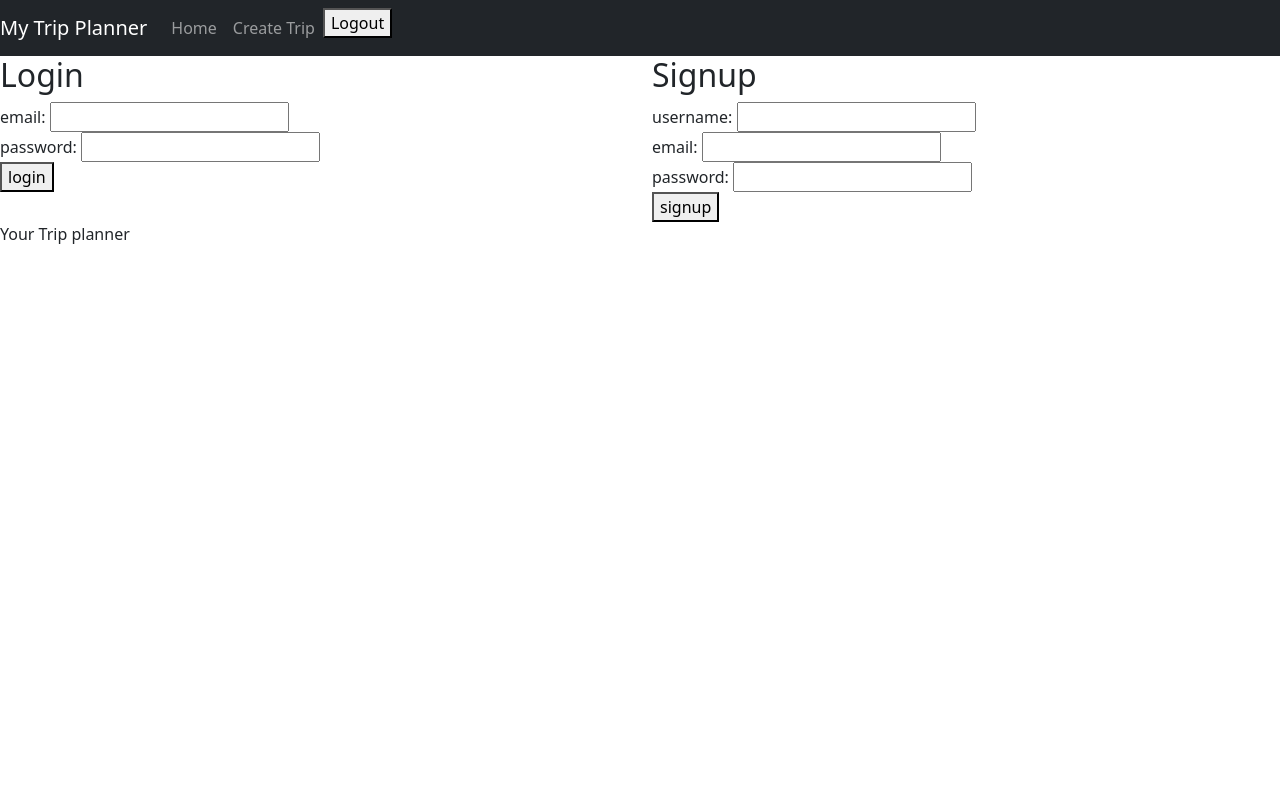
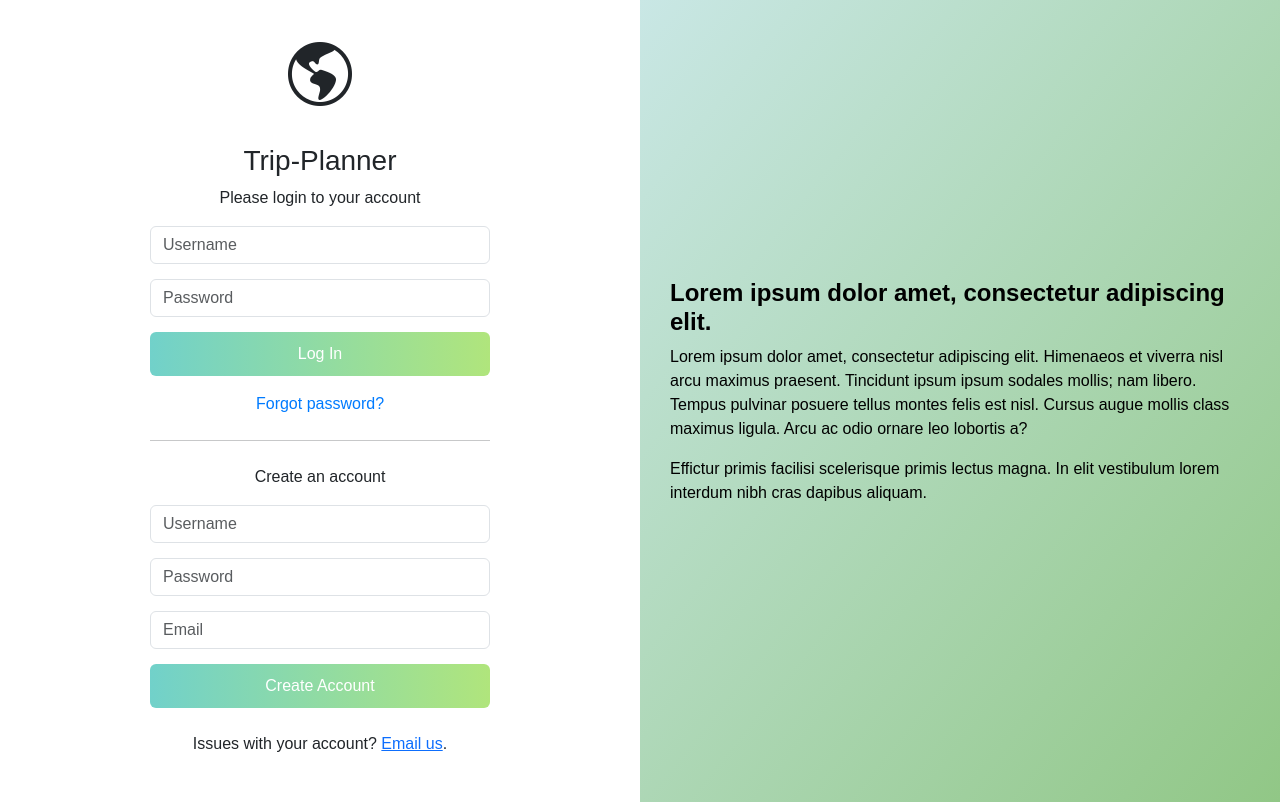
Before and after one commit to natale565/Trip-Planner, a Node server app: page / in a window 1280 px wide. Before the commit the page ends 244 px from the top, so only its background shows below. Run offline with Node 20, Linux system fonts and the light colour scheme; some libraries are stand-ins or nearby versions.

Commit message:
started styling login

```diff
--- a/package.json
+++ b/package.json
@@ -8,6 +8,7 @@
     "array-flatten": "^1.1.1",
     "bcrypt": "^5.1.1",
     "body-parser": "^1.20.2",
+    "bootstrap-icons": "^1.11.3",
     "bytes": "^3.1.2",
     "call-bind": "^1.0.7",
     "connect-session-sequelize": "^7.1.7",
--- a/public/css/style.css
+++ b/public/css/style.css
@@ -0,0 +1,77 @@
+
+
+/* login page css */
+body {
+    font-family: Arial, sans-serif;
+}
+.login-page {
+    display: flex;
+    height: 100vh;
+    justify-content: center;
+    align-items: center;
+    background-color: white;
+}
+.login-container {
+    background-color: white;
+    padding: 30px;
+    border-radius: 8px;
+
+    width: 400px;
+}
+.right-section {
+    background: linear-gradient(to bottom right, #c9e7e5, #91c786);
+    padding: 30px;
+    color: black;
+}
+.right-section h4 {
+    font-weight: bold;
+}
+.form-control {
+    margin-bottom: 15px;
+}
+.login-button, .create-account-button {
+    background: linear-gradient(to right, #71d1ca, #b0e57c);
+    border: none;
+    color: white;
+    padding: 10px;
+}
+.forgot-password {
+    color: #007bff;
+    cursor: pointer;
+}
+.social-icons {
+    position: absolute;
+    bottom: 20px;
+    left: 50%;
+    transform: translateX(-50%);
+}
+.social-icons img {
+    width: 30px;
+    margin: 0 10px;
+}
+.logo {
+    display: flex;
+    justify-content: center;
+    align-items: center;
+    margin-bottom: 20px;
+}
+.logo img {
+    width: 50px;
+}
+
+/* footer css */
+.footer {
+    background-color: #f8f9fa;
+    padding: 20px;
+}
+.footer a {
+    color: #333;
+    text-decoration: none;
+}
+.footer a:hover {
+    color: #007bff;
+}
+.social-icons a {
+    margin: 0 10px;
+    font-size: 20px;
+}
--- a/views/login.ejs
+++ b/views/login.ejs
@@ -1,5 +1,6 @@
-<%- include('partials/head')%> <%- include('partials/navbar') %>
-<div class="row">
+<%- include('partials/head') %>
+
+<!-- <div class="row">
         <div class="col-md-6">
           <h2>Login</h2>
 
@@ -41,5 +42,47 @@
       </div>
       <script src="/js/signup.js"></script>
       <script src="/js/login.js"></script>
-</main>
-<%-include('partials/footer')%>
+</main> -->
+
+<div class="container-fluid login-page">
+    <div class="row">
+        <!-- Left Section (Login Form) -->
+        <div class="col-md-6 d-flex justify-content-center align-items-center">
+            <div class="login-container text-center">
+                <div class="logo">
+                  <i class="bi bi-globe-americas" style="font-size: 64px;"></i>
+                  </svg>
+                </div>
+                <h3>Trip-Planner</h3>
+                <p>Please login to your account</p>
+                <form>
+                    <input type="text" class="form-control" placeholder="Username">
+                    <input type="password" class="form-control" placeholder="Password">
+                    <button type="submit" class="btn login-button w-100">Log In</button>
+                </form>
+                <div class="forgot-password mt-3">Forgot password?</div>
+                <hr class="my-4">
+                <p>Create an account</p>
+                <form>
+                    <input type="text" class="form-control" placeholder="Username">
+                    <input type="password" class="form-control" placeholder="Password">
+                    <input type="email" class="form-control" placeholder="Email">
+                    <button type="submit" class="btn create-account-button w-100">Create Account</button>
+                </form>
+                <p class="mt-4">Issues with your account? <a href="mailto:support@trip-planner.com">Email us</a>.</p>
+            </div>
+        </div>
+
+        <!-- Right Section (Information) -->
+        <div class="col-md-6 right-section d-flex align-items-center">
+            <div>
+                <h4>Lorem ipsum dolor amet, consectetur adipiscing elit.</h4>
+                <p>Lorem ipsum dolor amet, consectetur adipiscing elit. Himenaeos et viverra nisl arcu maximus praesent. Tincidunt ipsum ipsum sodales mollis; nam libero. Tempus pulvinar posuere tellus montes felis est nisl. Cursus augue mollis class maximus ligula. Arcu ac odio ornare leo lobortis a?</p>
+                <p>Effictur primis facilisi scelerisque primis lectus magna. In elit vestibulum lorem interdum nibh cras dapibus aliquam.</p>
+            </div>
+        </div>
+    </div>
+</div>
+
+</body>
+</html>
--- a/views/partials/footer.ejs
+++ b/views/partials/footer.ejs
@@ -1,6 +1,28 @@
-<footer>
-    <p>Your Trip planner</p>
+
+<footer class="footer d-flex justify-content-between align-items-center">
+    <div class="left-text">
+        <p class="mb-0">&copy; 2024 Trip-Planner, Inc</p>
+    </div>
+
+    <div class="globe-icon">
+        <i class="bi bi-globe-americas" style="font-size: 24px;"></i>
+    </div>
+
+    <div class="social-icons d-flex align-items-center">
+        <a href="https://www.facebook.com" target="_blank">
+            <i class="bi bi-facebook"></i>
+        </a>
+        <a href="https://www.instagram.com" target="_blank">
+            <i class="bi bi-instagram"></i>
+        </a>
+        <a href="https://www.twitter.com" target="_blank">
+            <i class="bi bi-twitter"></i>
+        </a>
+        <a href="mailto:support@trip-planner.com">
+            <i class="bi bi-envelope"></i>
+        </a>
+        <a href="tel:+1234567890">
+            <i class="bi bi-telephone"></i>
+        </a>
+    </div>
 </footer>
-</body>
-
-</html>
--- a/views/partials/head.ejs
+++ b/views/partials/head.ejs
@@ -11,6 +11,7 @@
       integrity="sha384-QWTKZyjpPEjISv5WaRU9OFeRpok6YctnYmDr5pNlyT2bRjXh0JMhjY6hW+ALEwIH"
       crossorigin="anonymous"
     />
+    <link href="https://cdn.jsdelivr.net/npm/bootstrap-icons/font/bootstrap-icons.css" rel="stylesheet">
     <script src="https://cdnjs.cloudflare.com/ajax/libs/bootstrap/5.3.0/js/bootstrap.bundle.min.js"></script>
     <script
       src="https://cdn.jsdelivr.net/npm/bootstrap@5.3.3/dist/js/bootstrap.bundle.min.js"
@@ -19,6 +20,7 @@
     ></script>
     <script src="https://code.jquery.com/jquery-3.7.1.js"></script>
     <script src="https://code.jquery.com/ui/1.14.0/jquery-ui.js"></script>
+    <link rel="stylesheet" href="/css/style.css">
   </head>
 
   <body></body>
--- a/views/tripDetails.ejs
+++ b/views/tripDetails.ejs
@@ -426,4 +426,3 @@ document.addEventListener('click', (event) => {
 <script src="/js/lodging.js"></script>
 </body>
 <% } %>
-<%- include('partials/footer') %>
```
Also changed, not shown: 1 other file.
